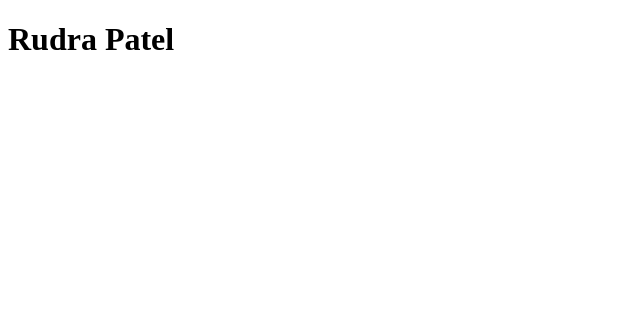
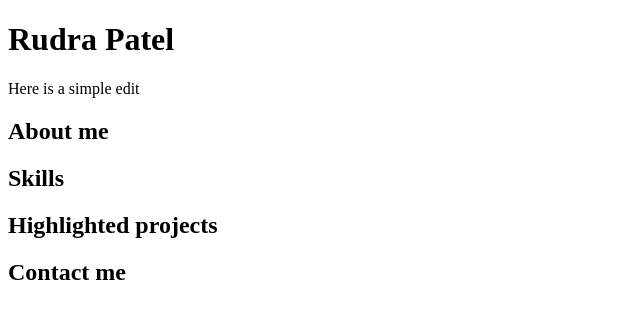
Before and after one commit to Rudra-P9/Rudra-P9.github.io, a plain HTML site: page index.html in a window 1280 px wide. Shown: the whole page, without its empty margins (0-640 px from the left). Drawn offline with Linux system fonts and the light colour scheme.

Commit message:
simple edit

```diff
--- a/index.html
+++ b/index.html
@@ -1,13 +1,14 @@
 <!DOCTYPE html>
 <html>
     <head>
-        <title>
-            CSCE 190: Rudra Patel
-        </title>
+        <title>CSCE 190: Rudra Patel</title>
     </head>
     <body>
-        <h1>
-            Rudra Patel
-        </h1>
+        <h1>Rudra Patel</h1>
+        <p>Here is a simple edit</p>
+        <div class=“about”><h2>About me</h2></div>
+        <div class=“skills”><h2>Skills</h2></div>
+        <div class=“projects”><h2>Highlighted projects</h2></div>
+        <div class=“contact”><h2>Contact me</h2></div>
     </body>
 </html>
```
